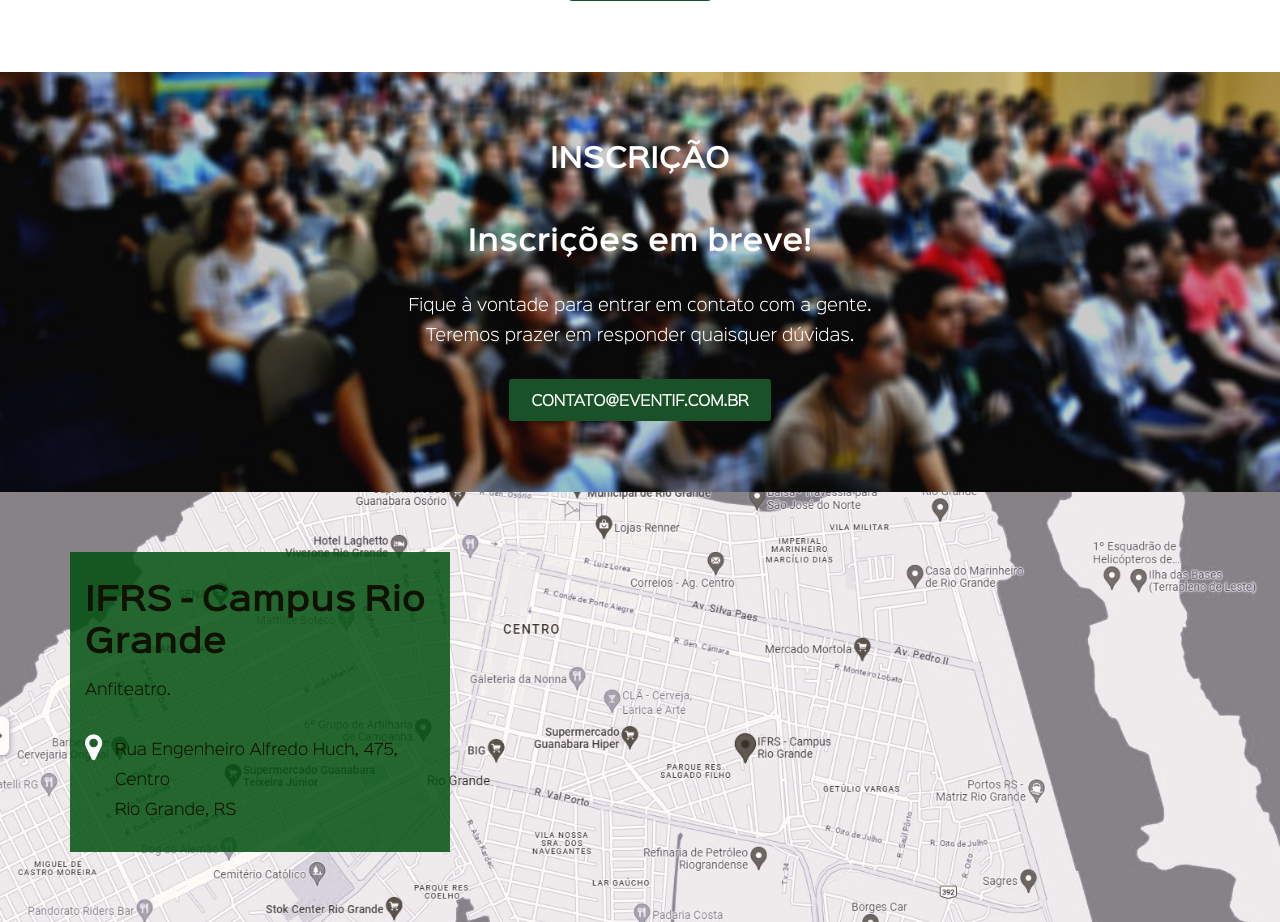
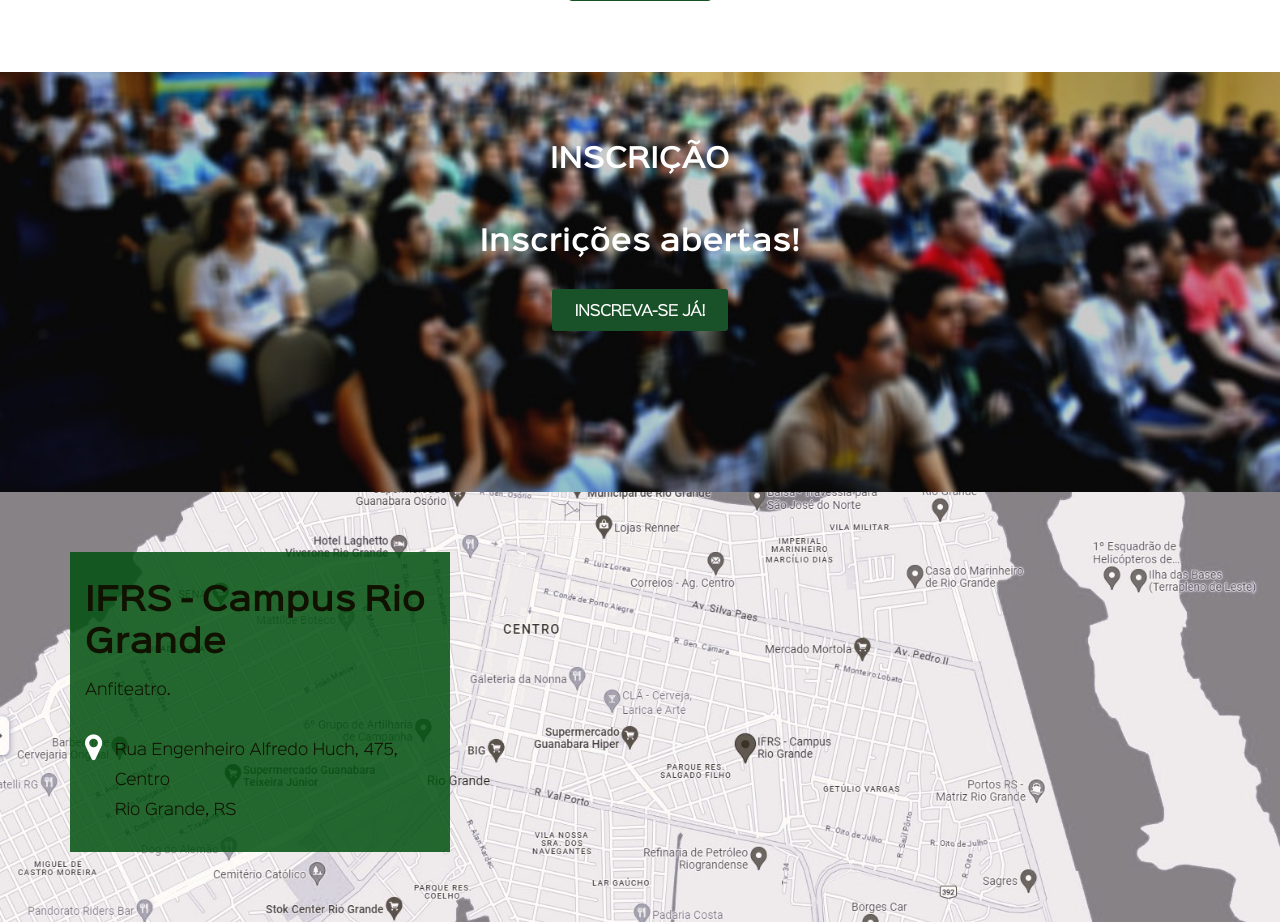
Before and after one commit to Theo-FA/eventif, a Django app: template templates/index.html in a window 1280 px wide. Shown: the part 1818-2740 px from the top of the page. Run offline with Django 3.2, Linux system fonts and the light colour scheme; the template is opened without the code that fills it, so the values that code supplies are empty; some libraries are stand-ins or nearby versions.

Commit message:
index.html

```diff
--- a/templates/index.html
+++ b/templates/index.html
@@ -1,34 +1,27 @@
 {% load static %}
 <!DOCTYPE html>
 <html>
+
 <head>
-        <title>EventIF - O maior encontro dos IFs do mundo!</title>
-
     <meta charset="utf-8">
     <meta http-equiv="X-UA-Compatible" content="IE=edge,chrome=1">
     <meta name="description" content="EventIF - O maior encontro dos IFS do mundo!">
-        <meta name="author" content="cleber">
+    <meta name="author" content="juan">
     <meta name="viewport" content="width=device-width, initial-scale=1.0, maximum-scale=1.0, user-scalable=no" />
-
-        <!-- Favicon -->
     <link rel="shortcut icon" href="{% static 'img/favicon.ico' %}">
-
-        <!-- CSS -->
     <link rel="stylesheet" href="{% static 'css/font-awesome.min.css' %}">
     <link rel="stylesheet" href="{% static 'css/basalstyle/style.min.css' %}">
     <link rel="stylesheet" href="{% static 'css/main.css' %}">
-
     <link href='http://fonts.googleapis.com/css?family=Economica:400,700' rel='stylesheet' type='text/css'>
-
     <script src="https://maps.googleapis.com/maps/api/js?v=3.exp"></script>
-
-
     <script src="{% static 'js/jquery-1.11.0.min.js' %}"></script>
     <script src="{% static 'js/jquery.stellar.min.js' %}"></script>
     <script src="{% static 'js/smooth-scroll.js' %}"></script>
     <script src="{% static 'js/retina-1.1.0.min.js' %}"></script>
     <script src="{% static 'js/main.js' %}"></script>
+    <title>EventIF - O maior encontro dos IFs do mundo!</title>
 </head>
+
 <body>
     <div class="header-frame header-frame-absolute  row">
         <header class="header header-inline min-h-3 row desktop-12 container" role="banner">
@@ -61,7 +54,8 @@
         <div class="overview text-align-center row desktop-12 min-h-15 padding-top-2 container">
             <i class="fa fa-5x fa-globe"></i>
             <h2>A Conferência</h2>
-                <p class="lead">A maior reunião de hackers do mundo.<br>Reunindo profissionais e entusiastas dos quatro <br>cantos do planeta, o <em>EventIF</em> é o lugar onde você precisa estar.</p>
+            <p class="lead">A maior reunião de hackers do mundo.<br>Reunindo profissionais e entusiastas dos quatro
+                <br>cantos do planeta, o <em>EventIF</em> é o lugar onde você precisa estar.</p>
             <p><a class="btn-basic btn-green" data-scroll href="#register">Garanta a sua vaga!</a></p>
         </div>
     </section>
@@ -102,9 +96,8 @@
         <div class="register row">
             <div class="text-align-center row desktop-12 padding-top-2 min-h-14 container">
                 <h2>Inscrição</h2>
-                	<h3>Inscrições em breve!</h3>
-                    <p>Fique à vontade para entrar em contato com a gente.<br>Teremos prazer em responder quaisquer dúvidas.</p>
-                	<a class="btn-basic btn-green" href="mailto:contato@eventif.com.br">contato@eventif.com.br</a>
+                <h3>Inscrições abertas!</h3>
+                <a class="btn-basic btn-green" href="/inscricao/">Inscreva-se Já!</a>
             </div>
         </div>
     </section>
@@ -130,4 +123,5 @@
         </div>
     </section>
 </body>
+
 </html>
```
Lines whose indentation alone changed are shown as unchanged.
